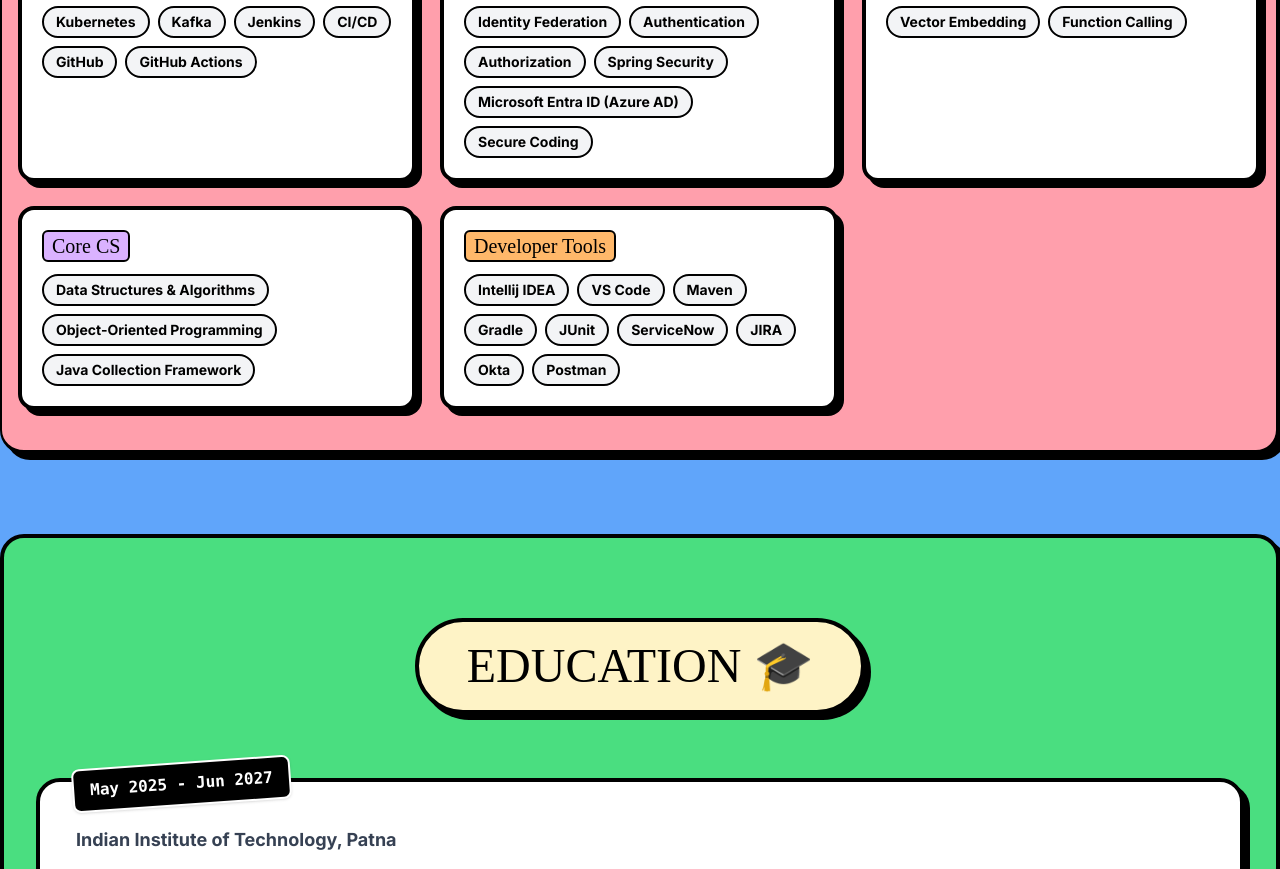
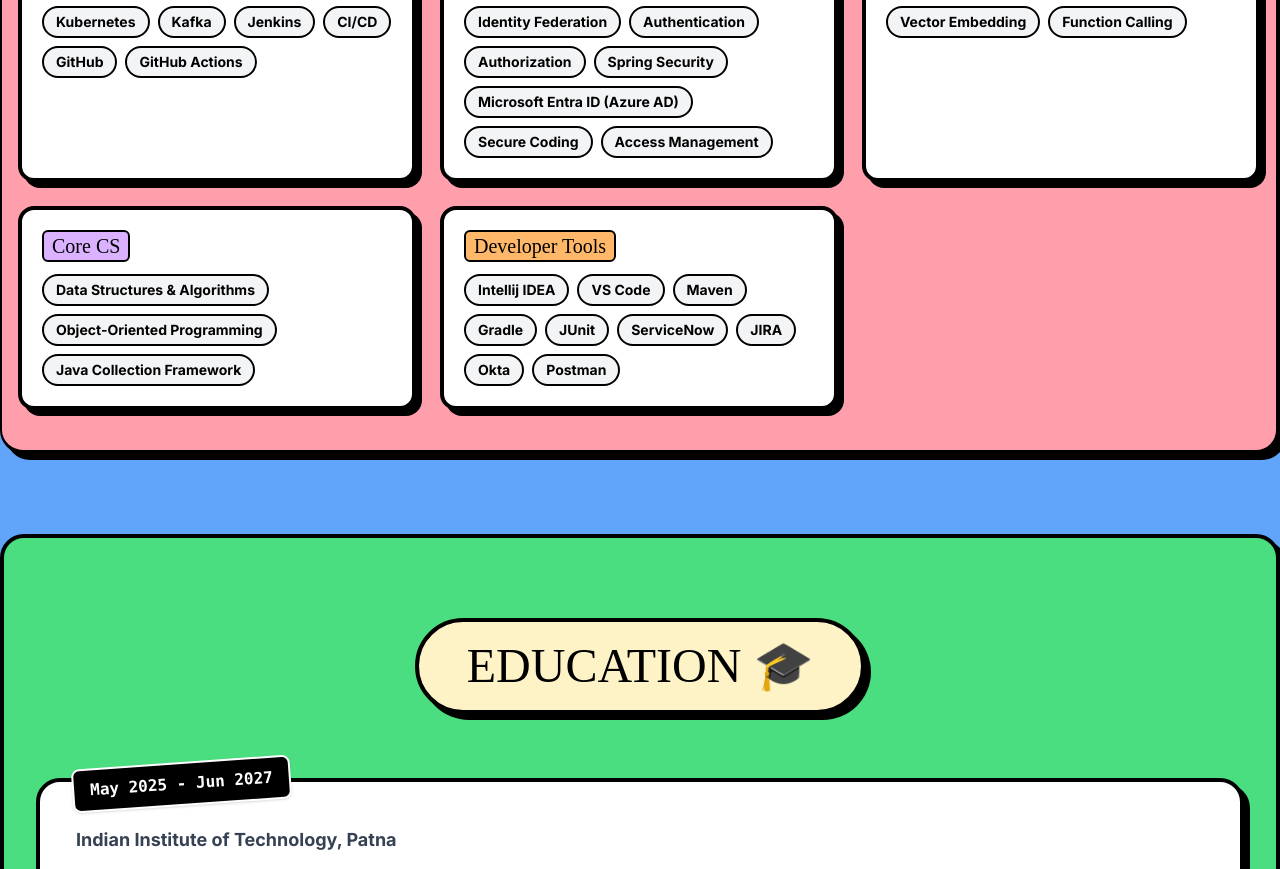
Before and after one commit to rajSunny5714/new-portfolio, a React (Vite) app: page / in a window 1280 px wide. Shown: the part 3052-3921 px from the top of the page. Built offline with nearby package versions, Linux system fonts and the light colour scheme; the HTML template or start-up script is replaced by a standard one; a web font is replaced by a local one.

Commit message:
Update Skills component with new skill
Added 'Access Management' to IAM & Security skills category.

```diff
--- a/src/components/sections/Skills.tsx
+++ b/src/components/sections/Skills.tsx
@@ -120,6 +120,7 @@
               'Spring Security',
               'Microsoft Entra ID (Azure AD)',
               'Secure Coding',
+              'Access Management',
             ]}
           />
 
```
